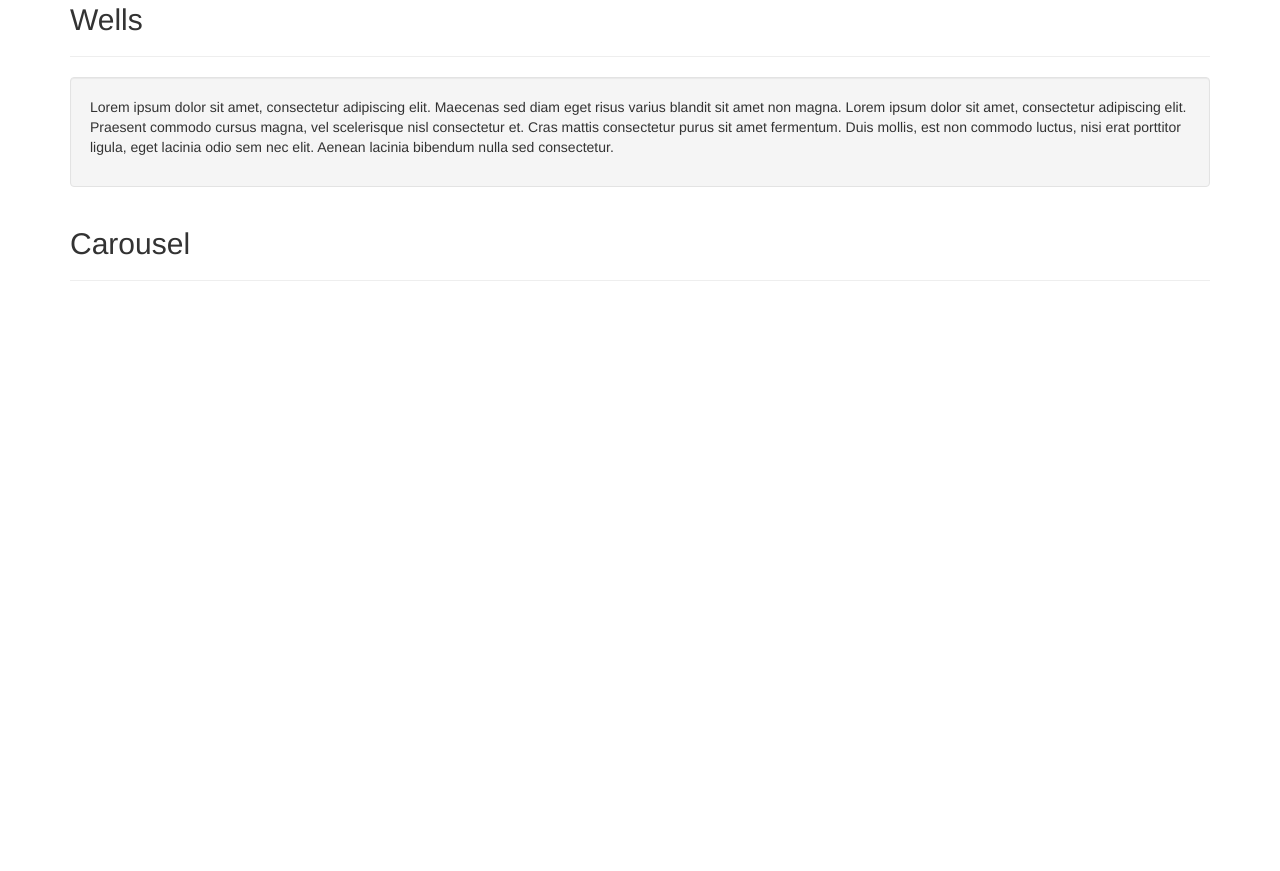
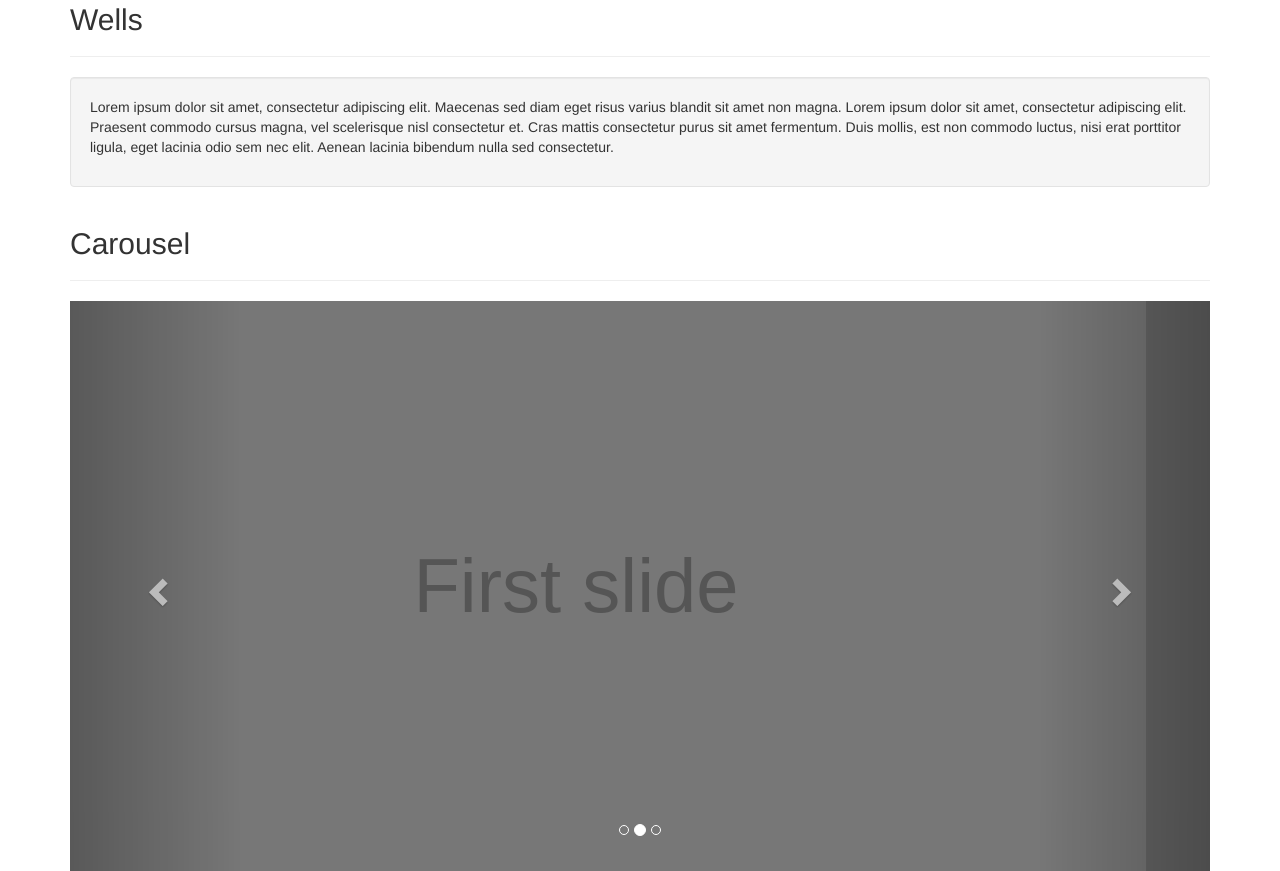
Before and after one commit to IlseMagali/bootstrap-copy-theme, a plain HTML site: page index.html in a window 1280 px wide. Shown: the part 4099-4970 px from the top of the page. Before the commit the page ends 4400 px from the top, so only its background shows below. Drawn offline with nearby package versions, Linux system fonts and the light colour scheme.

Commit message:
carousel ready

```diff
--- a/index.html
+++ b/index.html
@@ -1202,6 +1202,48 @@
           </section>
         </section>
       </section>
+      <section class="container">
+        <div id="myCarousel" class="carousel slide" data-ride="carousel">
+            <!-- down dots -->
+            <ol class="carousel-indicators">
+              <li data-target="#myCarousel" data-slide-to="0" class="active"></li>
+              <li data-target="#myCarousel" data-slide-to="1"></li>
+              <li data-target="#myCarousel" data-slide-to="2"></li>
+            </ol>
+
+            <!-- wrapers for images-->
+            <div class="carousel-inner">
+              <div class="item active">
+                <img src="img/first-image.svg" alt="First image" style="width:100%;">
+              </div>
+
+              <div class="item">
+                <img src="img/second-image.svg" alt="Second image" style="width:100%;">
+              </div>
+
+              <div class="item">
+                <img src="img/third-image.svg" alt="Third image" style="width:100%;">
+              </div>
+            </div>
+
+            <!-- Left and right controls as squares -->
+            <a class="left carousel-control" href="#myCarousel" data-slide="prev">
+              <span class="glyphicon glyphicon-chevron-left">
+              </span>
+              <span class="sr-only">
+                Previous
+              </span>
+            </a>
+            <a class="right carousel-control" href="#myCarousel" data-slide="next">
+              <span class="glyphicon glyphicon-chevron-right">
+              </span>
+              <span class="sr-only">
+                Next
+              </span>
+            </a>
+          </div>
+        </div>
+      </section>
       <script src="https://ajax.googleapis.com/ajax/libs/jquery/1.12.4/jquery.min.js">
       </script>
       <script type="text/javascript" src="js/bootstrap.min.js">
```
Also changed, not shown: img/first-image.svg (added), img/second-image.svg (added), img/third-image.svg (added), 1 other file.
